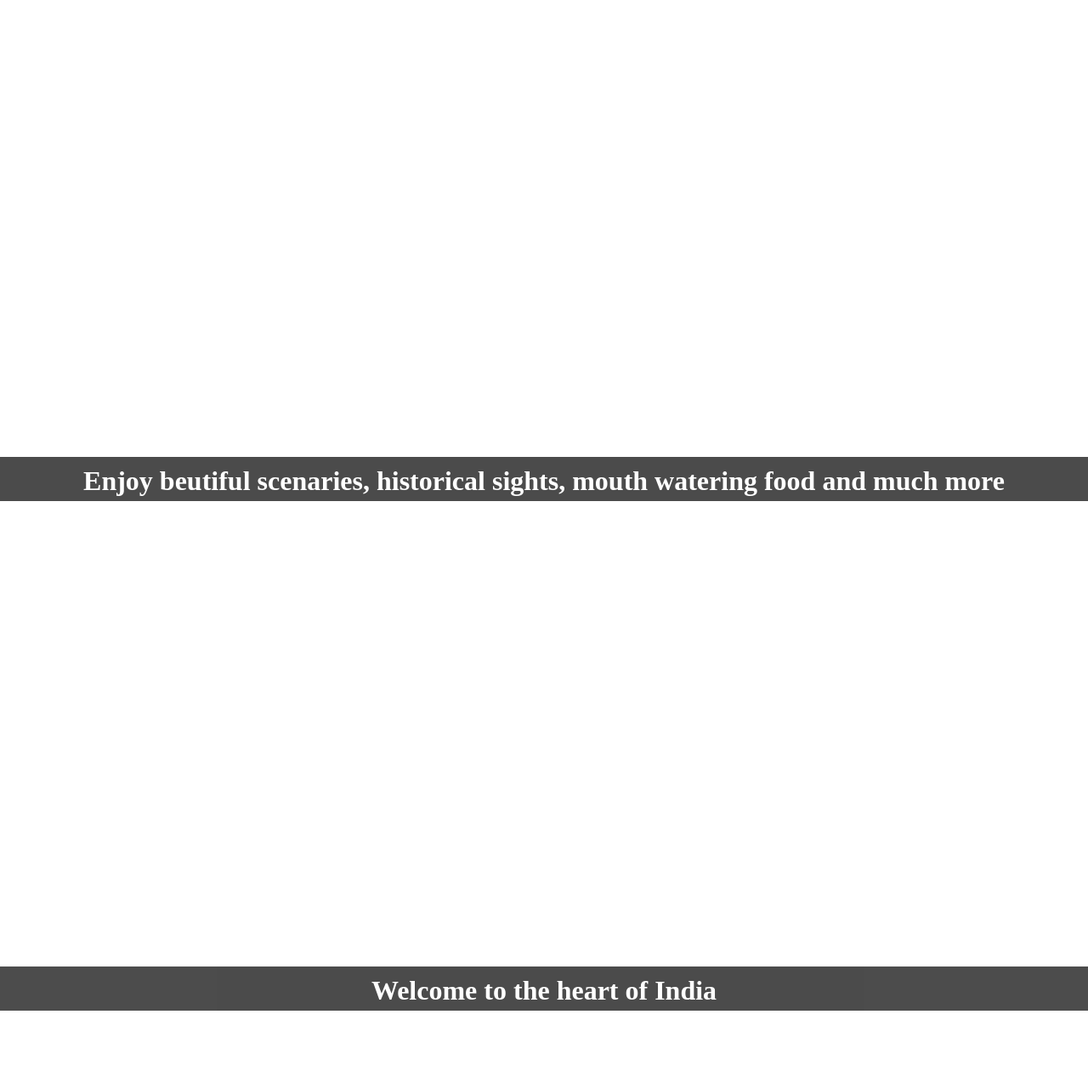
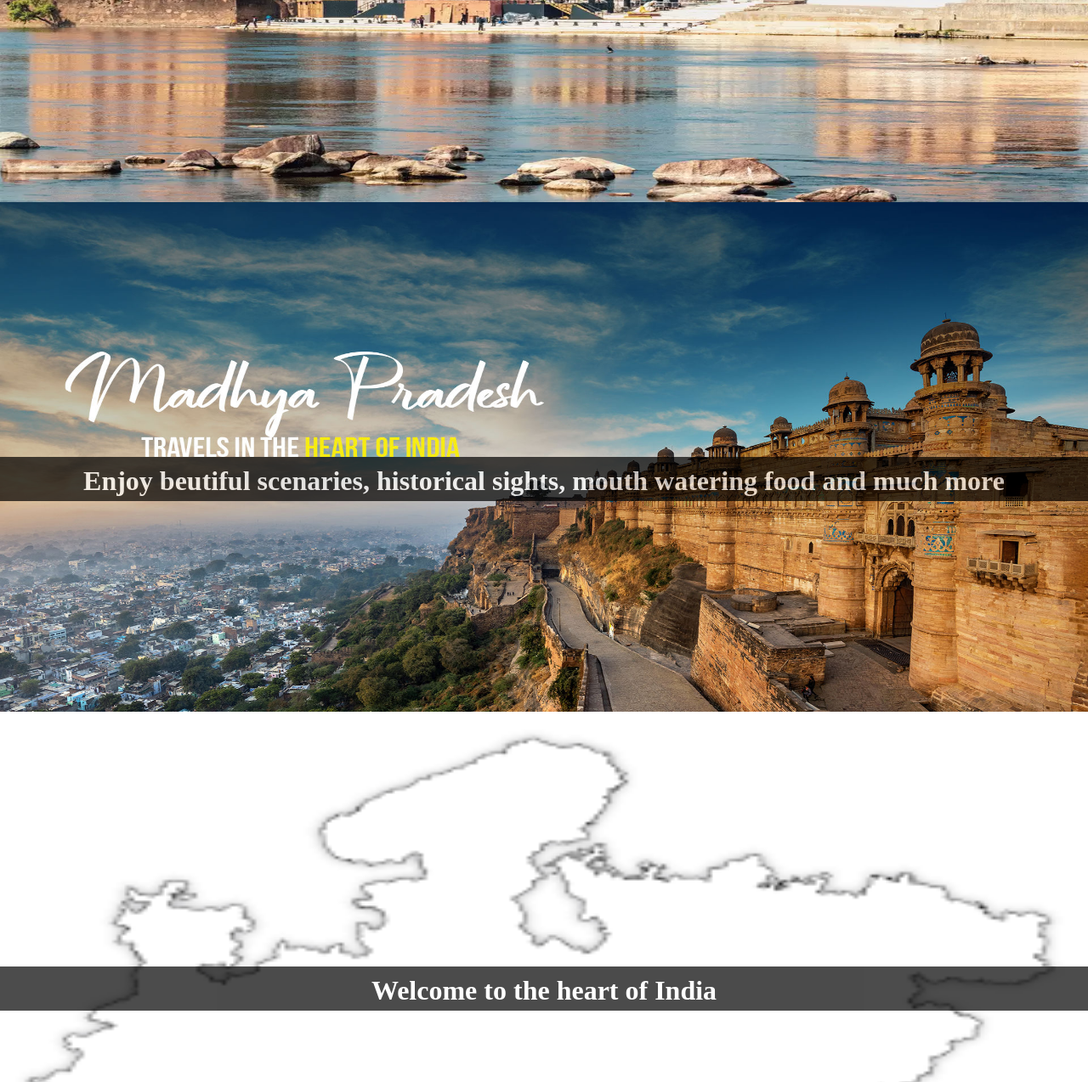
Before and after one commit to pojha1401/practice, a plain HTML site: page index.html in a window 1280 px wide. Shown: the part 362-1636 px from the top of the page at 85% size. Drawn offline with Linux system fonts and the light colour scheme.

Commit message:
Update index.html

```diff
--- a/index.html
+++ b/index.html
@@ -34,15 +34,15 @@
         }
 
         .parallax1 {
-            background-image: url(./images/image1.webp);
+            background-image: url(image1.webp);
         }
 
         .parallax2 {
-            background-image: url(./images/image2.jpg);
+            background-image: url(image2.jpg);
         }
 
         .parallax3 {
-            background-image: url(./images/images4.png);
+            background-image: url(images4.png);
         }
     </style>
 </head>
```
